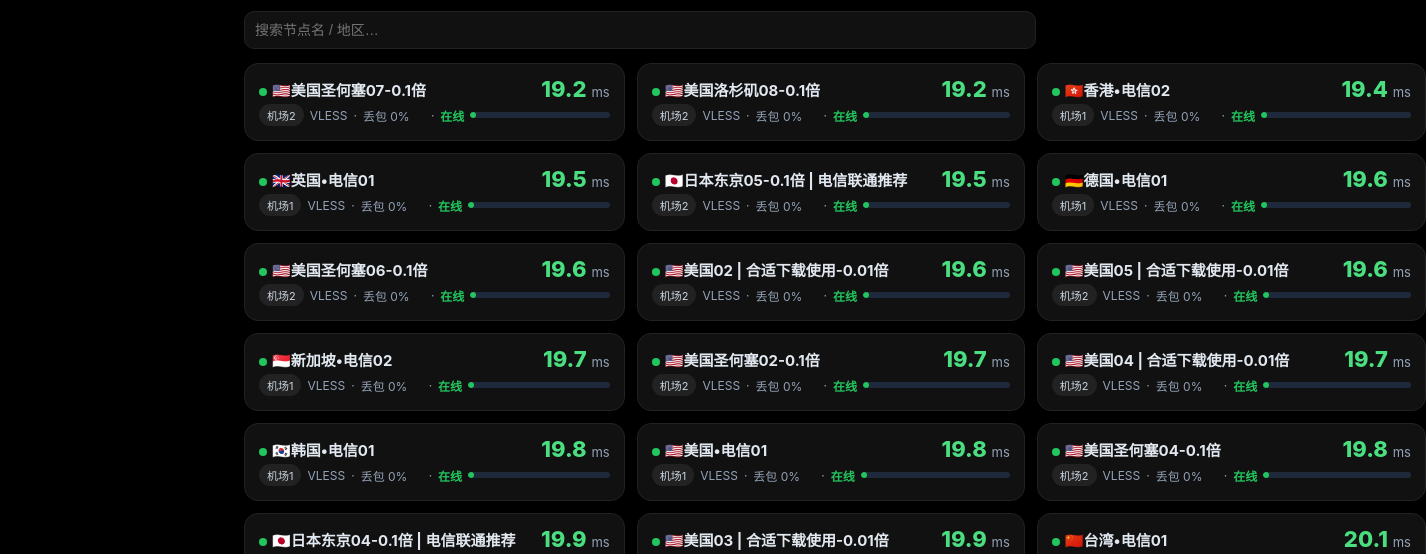
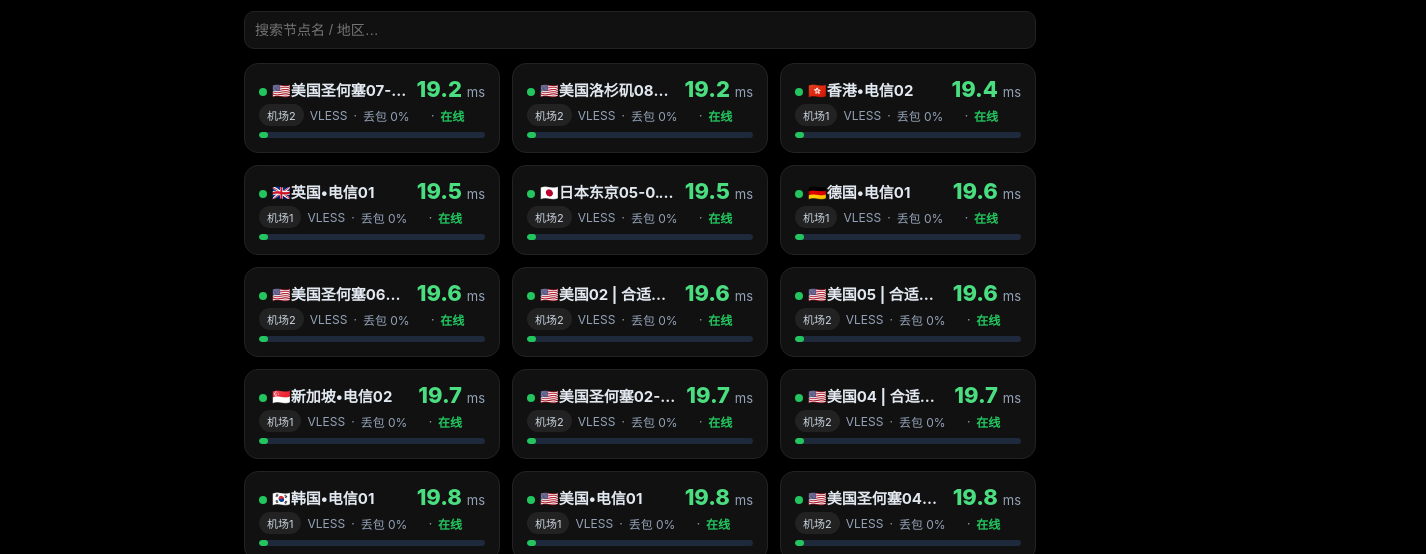
Before and after one commit to iewcxcx/node-dashboard, a plain HTML site: page index.html in a window 1280 px wide. Shown: the part 242-796 px from the top of the page, 1426 px wide, since content can reach past the window. Drawn offline with Linux system fonts and the light colour scheme.

Commit message:
Add files via upload

```diff
--- a/index.html
+++ b/index.html
@@ -23,11 +23,11 @@
   .chip.on{background:#2563eb;border-color:#2563eb;color:#fff}
   input,select{background:#111c33;color:#e2e8f0;border:1px solid #334155;border-radius:10px;padding:10px;font-size:14px}
   input{flex:1;min-width:160px}
-  .grid{display:grid;grid-template-columns:repeat(3,1fr);gap:12px}
-  @media (max-width:900px){.grid{grid-template-columns:repeat(2,1fr)}}
+  .grid{display:grid;grid-template-columns:repeat(3,minmax(0,1fr));gap:12px}
+  @media (max-width:900px){.grid{grid-template-columns:repeat(2,minmax(0,1fr))}}
   @media (min-width:701px){.name{white-space:nowrap;overflow:hidden;text-overflow:ellipsis}}
   @media (max-width:700px){.grid{grid-template-columns:1fr}.stats{grid-template-columns:repeat(4,1fr);gap:6px}.stat{padding:8px 6px}.stat b{font-size:18px}.stat span{font-size:11px}.upd-note{display:block}.head-row{flex-direction:row;align-items:center;justify-content:space-between;flex-wrap:nowrap}.theme{order:0;align-self:auto;margin-top:0}.theme label{display:none}h1{font-size:20px}.theme-btn{min-width:104px}.controls{flex-direction:column}.controls input{flex:none;width:100%;min-width:0}.controls select{flex:none;width:100%;min-width:0}.filters select{font-size:13px;padding:10px 6px}.meta{flex-wrap:nowrap}.meta span{white-space:nowrap}}
-  .card{background:#111c33;border:1px solid #1e293b;border-radius:14px;padding:14px}
+  .card{background:#111c33;border:1px solid #1e293b;border-radius:14px;padding:14px;min-width:0}
   .card.off{opacity:.65}
   .top{display:flex;justify-content:space-between;gap:10px;align-items:center}
   .top>div:first-child{flex:1;min-width:0}
@@ -38,7 +38,7 @@
   .st-bad{color:#ef4444;font-weight:600}
   .st-off{color:#94a3b8;font-weight:600}
   .loss{display:inline-block;min-width:62px}
-  .bar-inline{flex:1;min-width:80px;height:6px;border-radius:999px;background:#1e293b;overflow:hidden}
+  .bar-inline{flex:1;min-width:36px;height:6px;border-radius:999px;background:#1e293b;overflow:hidden}
   .bar-inline i{display:block;height:100%;border-radius:999px}
   .pill{font-size:11px;padding:3px 8px;border-radius:999px;background:#1e293b;color:#cbd5e1;white-space:nowrap}
   .lat{font-size:22px;font-weight:800;white-space:nowrap;text-align:right;line-height:1}
@@ -149,7 +149,7 @@
   </div>
 
   <div class="grid" id="list"></div>
-  <p class="sub" style="margin-top:14px;text-align:center">每小时自动测一次 · 只确认节点是否在线 · 仅供参考</p>
+  <p class="sub" style="margin-top:14px;text-align:center">每小时自动测一次 · 参考节点是否在线！</p>
 </div>
 <script>
 let data={nodes:[]};
```
